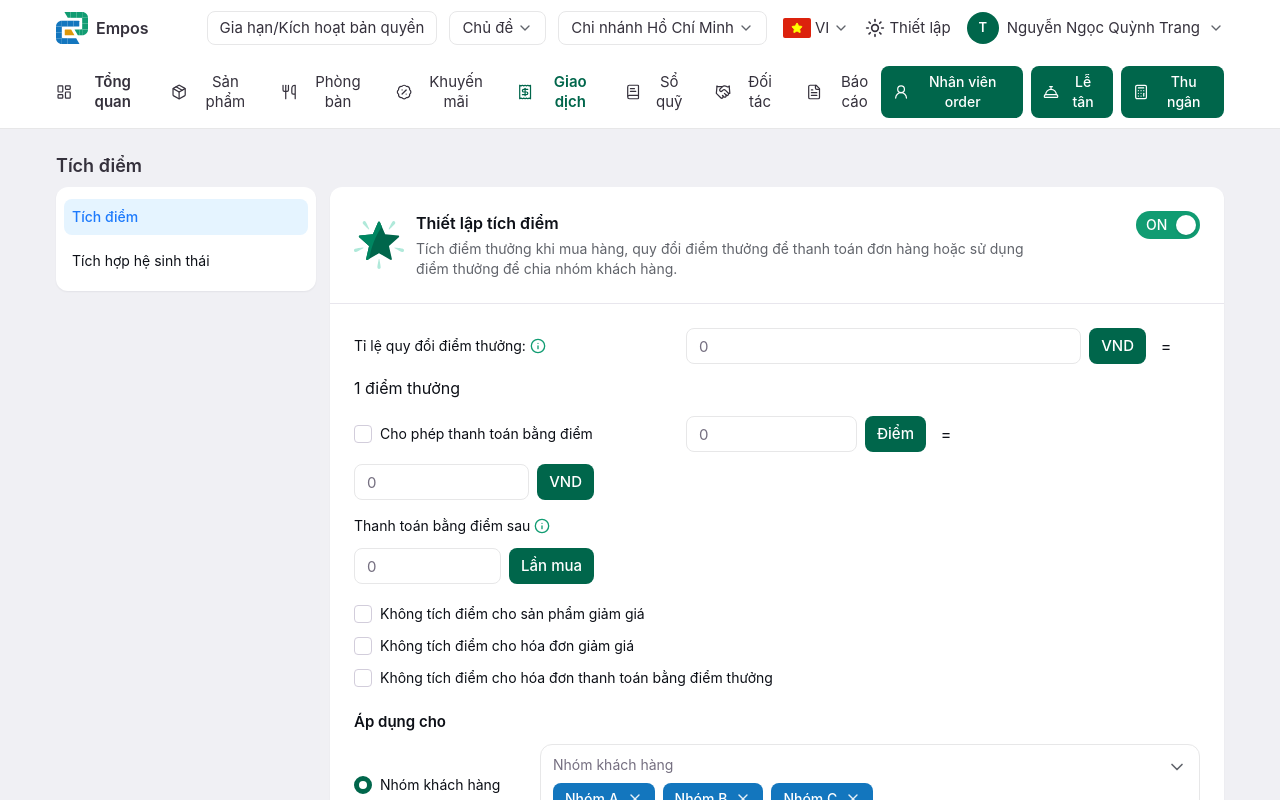
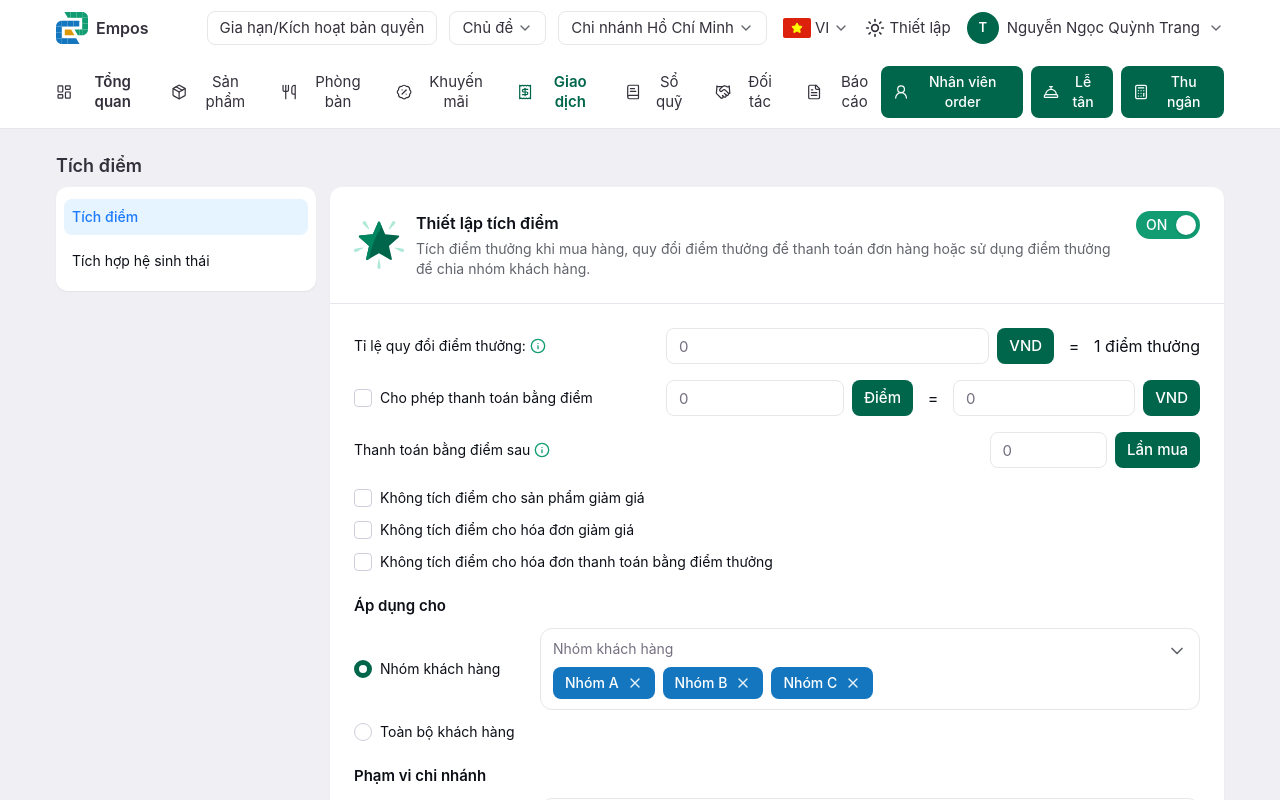
Before and after one commit to ducthai1/ui-tich-diem, a Next.js app: page /tich-diem in a window 1280 px wide. Both pictures are taken after a click on the switch "OFF". Shown: the top 800 px of the page. Built offline with nearby package versions, Linux system fonts and the light colour scheme.

Commit message:
fix: align loyalty form to Figma (full-width desc, right-aligned input zone, stacked note)

```diff
--- a/src/components/loyalty/conversion-settings.tsx
+++ b/src/components/loyalty/conversion-settings.tsx
@@ -19,10 +19,13 @@ interface Props {
   set: <K extends keyof LoyaltyState>(key: K, value: LoyaltyState[K]) => void;
 }
 
-const ROW = "flex flex-wrap items-center gap-3";
-const LABEL = "flex w-[320px] shrink-0 items-center gap-1 text-[14px] leading-5 text-ink";
-const COL = "w-[240px] shrink-0";
+// Each row: fixed label column on the left + an input zone that stretches to the
+// card's right edge, so inputs grow with the viewport and the trailing
+// unit/text stays flush-right (matches Figma).
+const ROW = "flex items-center gap-3";
+const LABEL = "flex w-[300px] shrink-0 items-center gap-1 text-[14px] leading-5 text-ink";
 const EQ = "w-4 shrink-0 text-center text-[16px] leading-6 text-ink";
+const UNIT_GHOST = "shrink-0 rounded-lg px-3 py-1.5 text-[15px] font-medium leading-5";
 
 /** Point conversion rate, redeem-by-points settings, and tick-rule exclusions. */
 export function ConversionSettings({ state, set }: Props) {
@@ -38,15 +41,17 @@ export function ConversionSettings({ state, set }: Props) {
           value={state.spendPerPoint}
           onChange={(v) => set("spendPerPoint", v)}
           unit="VND"
-          className="w-[460px]"
+          className="flex-1"
         />
         <span className={EQ}>=</span>
-        <span className="text-[16px] leading-6 text-ink">1 điểm thưởng</span>
+        <span className="shrink-0 whitespace-nowrap text-[16px] leading-6 text-ink">
+          1 điểm thưởng
+        </span>
       </div>
 
       {/* Allow paying by points: X points = Y VND */}
       <div className={ROW}>
-        <div className="w-[320px] shrink-0">
+        <div className="flex w-[300px] shrink-0 items-center">
           <CheckboxField
             checked={state.allowPayByPoint}
             onChange={(v) => set("allowPayByPoint", v)}
@@ -57,30 +62,37 @@ export function ConversionSettings({ state, set }: Props) {
           value={state.payPoint}
           onChange={(v) => set("payPoint", v)}
           unit="Điểm"
-          className={COL}
+          className="flex-1"
         />
         <span className={EQ}>=</span>
         <AmountInput
           value={state.payValue}
           onChange={(v) => set("payValue", v)}
           unit="VND"
-          className={COL}
+          className="flex-1"
         />
       </div>
 
-      {/* Pay by points only after N purchases (input aligned to 2nd column) */}
+      {/* Pay by points only after N purchases (input aligned under row-2 col 2) */}
       <div className={ROW}>
         <span className={LABEL}>
           Thanh toán bằng điểm sau
           <InfoTooltip title="Quy định số tiền mua hàng để đổi lấy 1 điểm thưởng" />
         </span>
-        <span className={COL} aria-hidden />
-        <span className={EQ} aria-hidden />
+        {/* Invisible mirrors of row-2's first input + unit + "=" keep this input
+            in the same column on every screen width. */}
+        <span className="invisible flex-1" aria-hidden />
+        <span className={`invisible ${UNIT_GHOST}`} aria-hidden>
+          Điểm
+        </span>
+        <span className={`invisible ${EQ}`} aria-hidden>
+          =
+        </span>
         <AmountInput
           value={state.payAfterPurchases}
           onChange={(v) => set("payAfterPurchases", v)}
           unit="Lần mua"
-          className={COL}
+          className="flex-1"
         />
       </div>
 
--- a/src/components/loyalty/loyalty-header.tsx
+++ b/src/components/loyalty/loyalty-header.tsx
@@ -10,7 +10,7 @@ interface LoyaltyHeaderProps {
 export function LoyaltyHeader({ enabled, onToggle }: LoyaltyHeaderProps) {
   return (
     <div className="flex items-start justify-between gap-4">
-      <div className="flex gap-3">
+      <div className="flex min-w-0 flex-1 gap-3">
         <Image
           src="/images/loyalty/star.svg"
           alt=""
@@ -22,7 +22,7 @@ export function LoyaltyHeader({ enabled, onToggle }: LoyaltyHeaderProps) {
           <h2 className="text-[16px] font-semibold leading-6 text-ink">
             Thiết lập tích điểm
           </h2>
-          <p className="max-w-[640px] text-[14px] leading-5 text-ink-muted">
+          <p className="text-[14px] leading-5 text-ink-muted">
             Tích điểm thưởng khi mua hàng, quy đổi điểm thưởng để thanh toán đơn
             hàng hoặc sử dụng điểm thưởng để chia nhóm khách hàng.
           </p>
--- a/src/components/loyalty/scope-settings.tsx
+++ b/src/components/loyalty/scope-settings.tsx
@@ -85,14 +85,18 @@ export function ScopeSettings({ state, set }: Props) {
         />
       </div>
 
-      {/* Lưu ý note */}
-      <div className="flex gap-2 rounded-lg bg-primary-surface p-3">
-        <Info className="mt-0.5 h-5 w-5 shrink-0 text-primary-accent" />
-        <p className="text-[14px] leading-5 text-ink">
-          <span className="font-semibold">Lưu ý: </span>
-          Bật thiết lập tích điểm, mặc định sẽ khởi tạo với tất cả hàng hóa trong
-          gian hàng của bạn được tích điểm. Bạn có thể thiết lập riêng cho từng
-          sản phẩm nếu muốn.
+      {/* Lưu ý note: header row, then the detail on its own line (per Figma) */}
+      <div className="flex flex-col gap-1 rounded-lg bg-info-surface p-3">
+        <div className="flex items-center gap-2">
+          <Info className="h-5 w-5 shrink-0 text-info" />
+          <span className="text-[14px] font-semibold leading-5 text-ink">
+            Lưu ý:
+          </span>
+        </div>
+        <p className="text-[14px] leading-5 text-ink-faint">
+          - Bật thiết lập tích điểm, mặc định sẽ khởi tạo với tất cả hàng hóa
+          trong gian hàng của bạn được tích điểm. Bạn có thể thiết lập riêng cho
+          từng sản phẩm nếu muốn
         </p>
       </div>
     </div>
```
